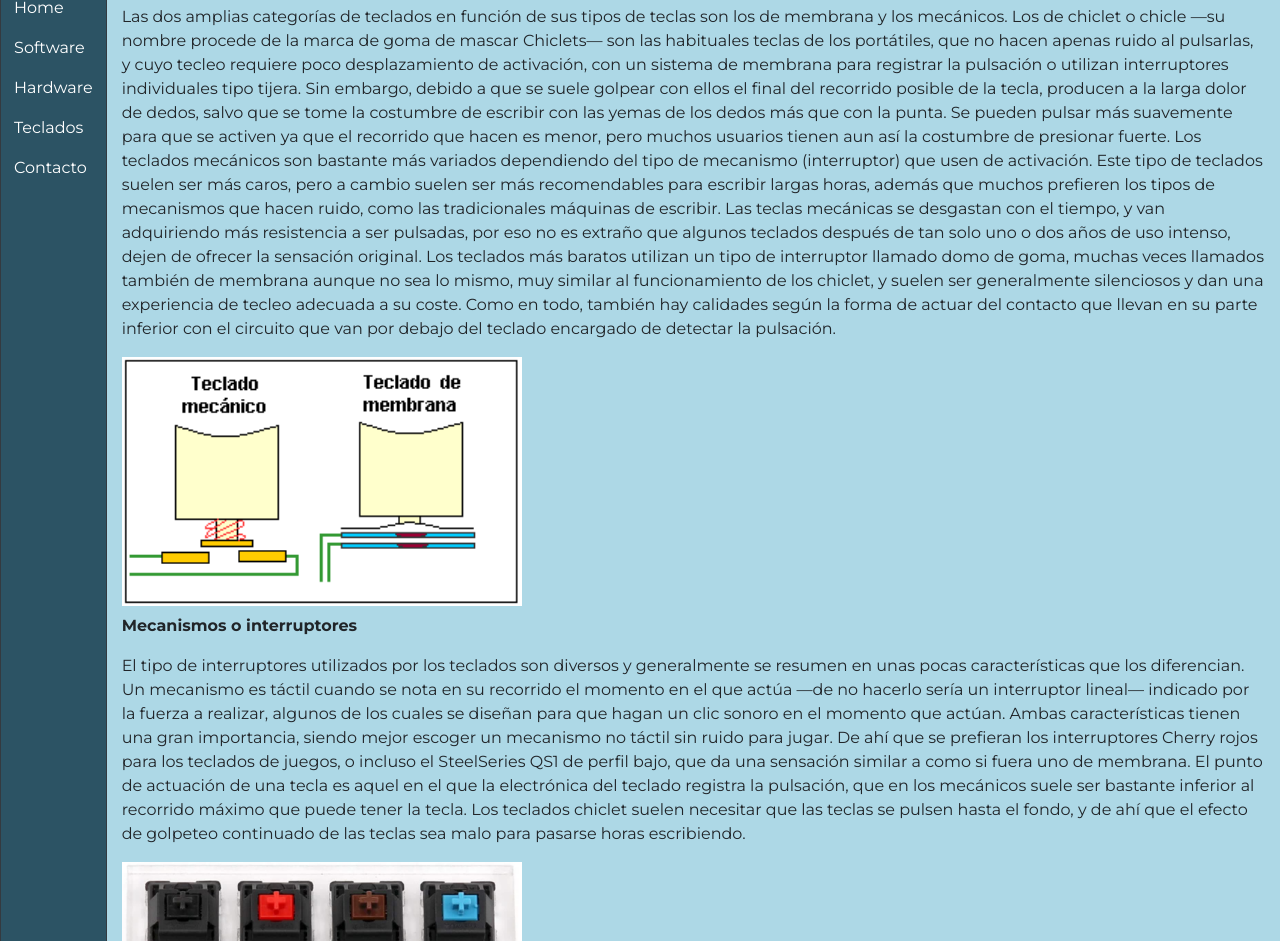
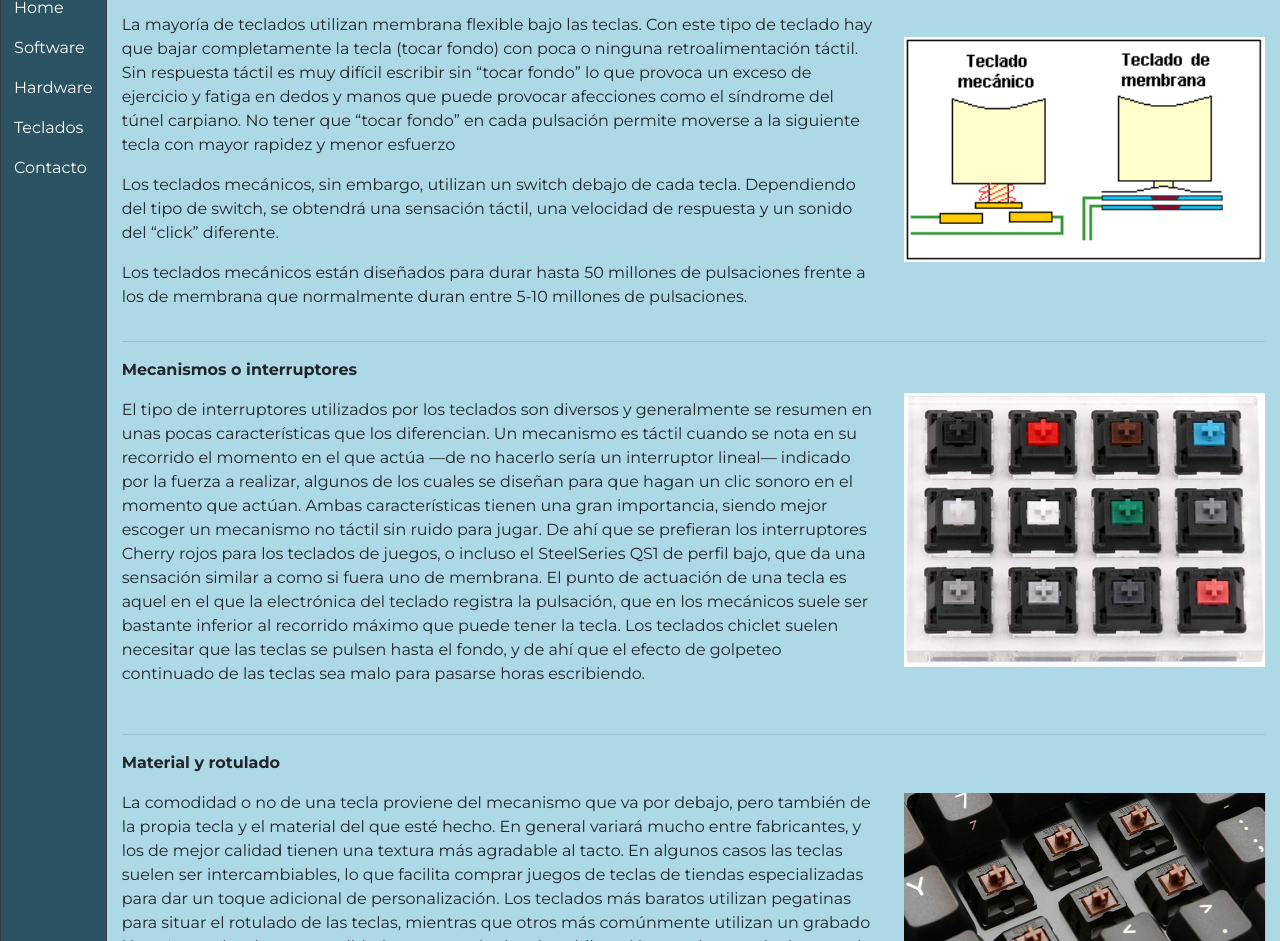
Before and after one commit to Murketh/technology-hub-arias, a website: page keyboards.html in a window 1280 px wide. Shown: the part 98-1039 px from the top of the page. Drawn offline with nearby package versions, Linux system fonts and the light colour scheme.

Commit message:
style: modify the content in the hardware and keyboards pages

```diff
--- a/keyboards.html
+++ b/keyboards.html
@@ -35,32 +35,48 @@
         <div class="row justify-content-center" id="header">
           <h2 class="animation-title py-2 my-0">Technology Hub</h2>
         </div>
+        <div class="row pt-3">
+          <div class="col-sm-8 col-md-7 col-lg-8">
+            <p class="font-bold pt-0">Tipos de teclados</p>
+            <p class="text-left">La mayoría de teclados utilizan membrana flexible bajo las teclas. Con este tipo de teclado hay que bajar completamente la tecla (tocar fondo) con poca o ninguna retroalimentación táctil. Sin respuesta táctil es muy difícil escribir sin “tocar fondo” lo que provoca un exceso de ejercicio y fatiga en dedos y manos que puede provocar afecciones como el síndrome del túnel carpiano. No tener que “tocar fondo” en cada pulsación permite moverse a la siguiente tecla con mayor rapidez y menor esfuerzo</p>
+            <p>Los teclados mecánicos, sin embargo, utilizan un switch debajo de cada tecla. Dependiendo del tipo de switch, se obtendrá una sensación táctil, una velocidad de respuesta y un sonido del “click” diferente.</p>
+            <p>Los teclados mecánicos están diseñados para durar hasta 50 millones de pulsaciones frente a los de membrana que normalmente duran entre 5-10 millones de pulsaciones.</p>
+          </div>
+          <div class="col-sm-4 col-md-5 col-lg-4 m-auto text-center">
+            <img class="img-fluid animation-flip" src="images/mecanico-membrana.gif" alt="teclados" width="400" height="auto">
+          </div>
+        </div>
         <div class="row">
-          <div class="col pb-3">
-            <p class="font-bold pt-2">Tipos de teclados</p>
-            <p class="text-left">Las dos amplias categorías de teclados en función de sus tipos de teclas son los de membrana y los mecánicos.
-
-            Los de chiclet o chicle —su nombre procede de la marca de goma de mascar Chiclets— son las habituales teclas de los portátiles, que no hacen apenas ruido al pulsarlas, y cuyo tecleo requiere poco desplazamiento de activación, con un sistema de membrana para registrar la pulsación o utilizan interruptores individuales tipo tijera. Sin embargo, debido a que se suele golpear con ellos el final del recorrido posible de la tecla, producen a la larga dolor de dedos, salvo que se tome la costumbre de escribir con las yemas de los dedos más que con la punta. Se pueden pulsar más suavemente para que se activen ya que el recorrido que hacen es menor, pero muchos usuarios tienen aun así la costumbre de presionar fuerte.
-
-            Los teclados mecánicos son bastante más variados dependiendo del tipo de mecanismo (interruptor) que usen de activación. Este tipo de teclados suelen ser más caros, pero a cambio suelen ser más recomendables para escribir largas horas, además que muchos prefieren los tipos de mecanismos que hacen ruido, como las tradicionales máquinas de escribir. Las teclas mecánicas se desgastan con el tiempo, y van adquiriendo más resistencia a ser pulsadas, por eso no es extraño que algunos teclados después de tan solo uno o dos años de uso intenso, dejen de ofrecer la sensación original.
-
-            Los teclados más baratos utilizan un tipo de interruptor llamado domo de goma, muchas veces llamados también de membrana aunque no sea lo mismo, muy similar al funcionamiento de los chiclet, y suelen ser generalmente silenciosos y dan una experiencia de tecleo adecuada a su coste. Como en todo, también hay calidades según la forma de actuar del contacto que llevan en su parte inferior con el circuito que van por debajo del teclado encargado de detectar la pulsación.</p>
-
-            <img class="img-fluid animation-flip" src="images/mecanico-membrana.gif" alt="teclados" width="400" height="auto">
-
-            <p class="font-bold pt-2">Mecanismos o interruptores</p>
+          <div class="col">
+            <hr>
+          </div>
+        </div>
+        <div class="row pb-3">
+          <div class="col-sm-8 col-md-7 col-lg-8">
+            <p class="font-bold pt-0">Mecanismos o interruptores</p>
             <p class="text-left">El tipo de interruptores utilizados por los teclados son diversos y generalmente se resumen en unas pocas características que los diferencian. Un mecanismo es táctil cuando se nota en su recorrido el momento en el que actúa —de no hacerlo sería un interruptor lineal— indicado por la fuerza a realizar, algunos de los cuales se diseñan para que hagan un clic sonoro en el momento que actúan.
 
             Ambas características tienen una gran importancia, siendo mejor escoger un mecanismo no táctil sin ruido para jugar. De ahí que se prefieran los interruptores Cherry rojos para los teclados de juegos, o incluso el SteelSeries QS1 de perfil bajo, que da una sensación similar a como si fuera uno de membrana.
 
             El punto de actuación de una tecla es aquel en el que la electrónica del teclado registra la pulsación, que en los mecánicos suele ser bastante inferior al recorrido máximo que puede tener la tecla. Los teclados chiclet suelen necesitar que las teclas se pulsen hasta el fondo, y de ahí que el efecto de golpeteo continuado de las teclas sea malo para pasarse horas escribiendo.</p>
-
+          </div>
+          <div class="col-sm-4 col-md-5 col-lg-4 m-auto text-center">
             <img class="img-fluid animation-flip" src="images/switches.jpg" alt="switches" width="400" height="auto">
-
-            <p class="font-bold pt-2">Material y rotulado</p>
+          </div>
+        </div>
+        <div class="row">
+          <div class="col">
+            <hr>
+          </div>
+        </div>
+        <div class="row pb-3">
+          <div class="col-sm-8 col-md-7 col-lg-8">
+            <p class="font-bold pt-0">Material y rotulado</p>
             <p class="text-left">La comodidad o no de una tecla proviene del mecanismo que va por debajo, pero también de la propia tecla y el material del que esté hecho. En general variará mucho entre fabricantes, y los de mejor calidad tienen una textura más agradable al tacto. En algunos casos las teclas suelen ser intercambiables, lo que facilita comprar juegos de teclas de tiendas especializadas para dar un toque adicional de personalización.
 
             Los teclados más baratos utilizan pegatinas para situar el rotulado de las teclas, mientras que otros más comúnmente utilizan un grabado láser. Las teclas de mayor calidad usan una técnica de sublimación para insertar la tinta en el plástico del que esté hecha la tecla. La técnica de sublimación de tinta es el más caro pero a su vez el que es más duradero y de mejor tacto al no notarse en absoluto el rotulado.</p>
+          </div>
+          <div class="col-sm-4 col-md-5 col-lg-4 m-auto text-center">
             <img class="img-fluid animation-flip" src="images/teclado.jpg" alt="teclado" width="400" height="auto">
           </div>
         </div>
```
Also changed, not shown: hardware.html (+22 -4 lines).
